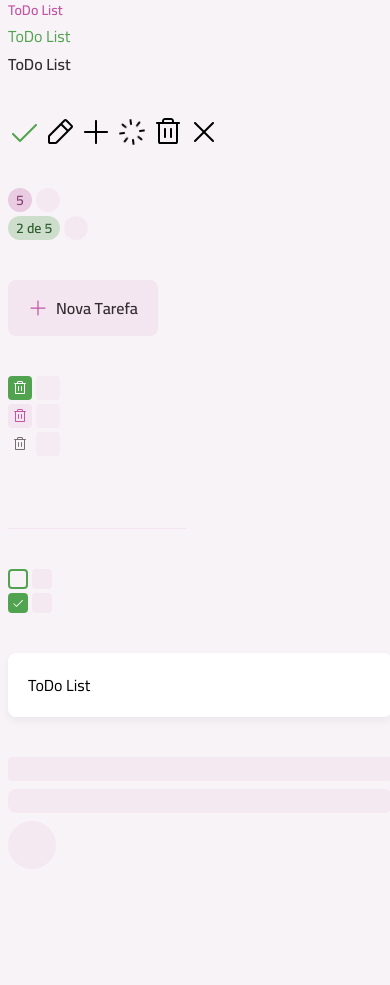
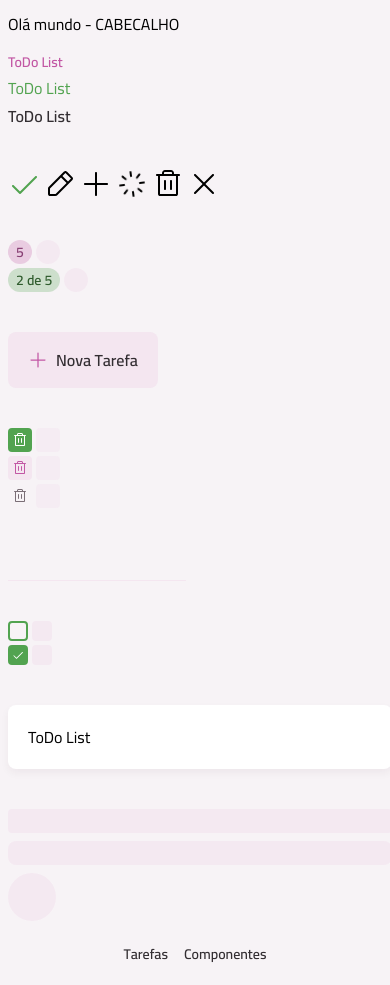
Before and after one commit to BrunoBecoski/reactjs-todo, a React (Vite) app: page /componentes in a window 390 px wide. Before the commit the page ends 869 px from the top, so only its background shows below. Built offline with nearby package versions, Linux system fonts and the light colour scheme.

Commit message:
Cria o roteamento da Página de Componentes

```diff
--- a/package.json
+++ b/package.json
@@ -14,6 +14,7 @@
     "class-variance-authority": "^0.7.1",
     "react": "^19.2.8",
     "react-dom": "^19.2.8",
+    "react-router": "^8.5.0",
     "tailwindcss": "^4.3.3"
   },
   "devDependencies": {
--- a/src/App.tsx
+++ b/src/App.tsx
@@ -1,101 +1,18 @@
-import Icon from "./components/icon";
-import Text from "./components/text";
-import Badge from "./components/badge";
-import Button from "./components/button";
-import ButtonIcon from "./components/button-icon";
-import InputText from "./components/input-text";
-import InputCheckbox from "./components/input-checkbox";
-import Card from "./components/card";
-import Container from "./components/container";
+import { BrowserRouter, Route, Routes } from "react-router";
 
-import CheckIcon from "./assets/icons/check.svg?react";
-import PencilIcon from "./assets/icons/pencil.svg?react";
-import PlusIcon from "./assets/icons/plus.svg?react";
-import SpinnerIcon from "./assets/icons/spinner.svg?react";
-import TrashIcon from "./assets/icons/trash.svg?react";
-import XIcon from "./assets/icons/x.svg?react";
-import Skeleton from "./components/skeleton";
+import LayoutMain from "./pages/layout-main";
+import PageHome from "./pages/page-home";
+import PageComponents from "./pages/page-components";
 
 export default function App() {
   return (
-    <Container>
-      <div className="grid gap-10">
-        <div className="flex flex-col gap-1">
-          <Text variant="body-sm-bold" className="text-pink-base">
-            ToDo List
-          </Text>
-          <Text className="text-green-base">ToDo List</Text>
-          <Text variant="body-md-bold">ToDo List</Text>
-        </div>
-
-        <div className="flex gap-1">
-          <Icon svg={CheckIcon} className="fill-green-base" />
-          <Icon svg={PencilIcon} />
-          <Icon svg={PlusIcon} />
-          <Icon svg={SpinnerIcon} animate />
-          <Icon svg={TrashIcon} />
-          <Icon svg={XIcon} />
-        </div>
-
-        <div className="flex flex-col gap-1">
-          <div className="flex gap-1">
-            <Badge variant="secondary">5</Badge>
-            <Badge variant="secondary" loading>
-              5
-            </Badge>
-          </div>
-          <div className="flex gap-1">
-            <Badge variant="primary">2 de 5</Badge>
-            <Badge variant="primary" loading>
-              2 de 5
-            </Badge>
-          </div>
-        </div>
-
-        <div>
-          <Button icon={PlusIcon}>Nova Tarefa</Button>
-        </div>
-
-        <div className="flex flex-col gap-1">
-          <div className="flex gap-1">
-            <ButtonIcon icon={TrashIcon} />
-            <ButtonIcon icon={TrashIcon} loading />
-          </div>
-          <div className="flex gap-1">
-            <ButtonIcon icon={TrashIcon} variant="secondary" />
-            <ButtonIcon icon={TrashIcon} variant="secondary" loading />
-          </div>
-          <div className="flex gap-1">
-            <ButtonIcon icon={TrashIcon} variant="tertiary" />
-            <ButtonIcon icon={TrashIcon} variant="tertiary" loading />
-          </div>
-        </div>
-
-        <div>
-          <InputText />
-        </div>
-
-        <div className="flex flex-col gap-1">
-          <div className="flex gap-1">
-            <InputCheckbox />
-            <InputCheckbox loading />
-          </div>
-          <div className="flex gap-1">
-            <InputCheckbox checked />
-            <InputCheckbox checked loading />
-          </div>
-        </div>
-
-        <div>
-          <Card size="md">ToDo List</Card>
-        </div>
-
-        <div className="space-y-2">
-          <Skeleton className="h-6" rounded="sm" />
-          <Skeleton className="w-96 h-6" />
-          <Skeleton className="size-12" rounded="full" />
-        </div>
-      </div>
-    </Container>
+    <BrowserRouter>
+      <Routes>
+        <Route element={<LayoutMain />}>
+          <Route index element={<PageHome />} />
+          <Route path="/componentes" element={<PageComponents />} />
+        </Route>
+      </Routes>
+    </BrowserRouter>
   );
 }
--- /dev/null
+++ b/src/pages/layout-main.tsx
@@ -0,0 +1,33 @@
+import { NavLink, Outlet } from "react-router";
+
+import Container from "../components/container";
+import Text from "../components/text";
+
+export default function LayoutMain() {
+  return (
+    <>
+      <Container as="header" className="mt-3 md:mt-20">
+        Olá mundo - CABECALHO
+      </Container>
+      <main className="mt-4 md:mt-8">
+        <Outlet />
+      </main>
+
+      <footer className="my-5 md:my-10">
+        <nav className="flex items-center justify-center gap-4">
+          <NavLink to="/">
+            <Text variant="body-sm-bold" className="text-gray-300">
+              Tarefas
+            </Text>
+          </NavLink>
+
+          <NavLink to="/componentes">
+            <Text variant="body-sm-bold" className="text-gray-300">
+              Componentes
+            </Text>
+          </NavLink>
+        </nav>
+      </footer>
+    </>
+  );
+}
--- /dev/null
+++ b/src/pages/page-components.tsx
@@ -0,0 +1,101 @@
+import Icon from "../components/icon";
+import Text from "../components/text";
+import Badge from "../components/badge";
+import Button from "../components/button";
+import ButtonIcon from "../components/button-icon";
+import InputText from "../components/input-text";
+import InputCheckbox from "../components/input-checkbox";
+import Card from "../components/card";
+import Container from "../components/container";
+import Skeleton from "../components/skeleton";
+
+import CheckIcon from "../assets/icons/check.svg?react";
+import PencilIcon from "../assets/icons/pencil.svg?react";
+import PlusIcon from "../assets/icons/plus.svg?react";
+import SpinnerIcon from "../assets/icons/spinner.svg?react";
+import TrashIcon from "../assets/icons/trash.svg?react";
+import XIcon from "../assets/icons/x.svg?react";
+
+export default function PageComponents() {
+  return (
+    <Container>
+      <div className="grid gap-10">
+        <div className="flex flex-col gap-1">
+          <Text variant="body-sm-bold" className="text-pink-base">
+            ToDo List
+          </Text>
+          <Text className="text-green-base">ToDo List</Text>
+          <Text variant="body-md-bold">ToDo List</Text>
+        </div>
+
+        <div className="flex gap-1">
+          <Icon svg={CheckIcon} className="fill-green-base" />
+          <Icon svg={PencilIcon} />
+          <Icon svg={PlusIcon} />
+          <Icon svg={SpinnerIcon} animate />
+          <Icon svg={TrashIcon} />
+          <Icon svg={XIcon} />
+        </div>
+
+        <div className="flex flex-col gap-1">
+          <div className="flex gap-1">
+            <Badge variant="secondary">5</Badge>
+            <Badge variant="secondary" loading>
+              5
+            </Badge>
+          </div>
+          <div className="flex gap-1">
+            <Badge variant="primary">2 de 5</Badge>
+            <Badge variant="primary" loading>
+              2 de 5
+            </Badge>
+          </div>
+        </div>
+
+        <div>
+          <Button icon={PlusIcon}>Nova Tarefa</Button>
+        </div>
+
+        <div className="flex flex-col gap-1">
+          <div className="flex gap-1">
+            <ButtonIcon icon={TrashIcon} />
+            <ButtonIcon icon={TrashIcon} loading />
+          </div>
+          <div className="flex gap-1">
+            <ButtonIcon icon={TrashIcon} variant="secondary" />
+            <ButtonIcon icon={TrashIcon} variant="secondary" loading />
+          </div>
+          <div className="flex gap-1">
+            <ButtonIcon icon={TrashIcon} variant="tertiary" />
+            <ButtonIcon icon={TrashIcon} variant="tertiary" loading />
+          </div>
+        </div>
+
+        <div>
+          <InputText />
+        </div>
+
+        <div className="flex flex-col gap-1">
+          <div className="flex gap-1">
+            <InputCheckbox />
+            <InputCheckbox loading />
+          </div>
+          <div className="flex gap-1">
+            <InputCheckbox checked />
+            <InputCheckbox checked loading />
+          </div>
+        </div>
+
+        <div>
+          <Card size="md">ToDo List</Card>
+        </div>
+
+        <div className="space-y-2">
+          <Skeleton className="h-6" rounded="sm" />
+          <Skeleton className="w-96 h-6" />
+          <Skeleton className="size-12" rounded="full" />
+        </div>
+      </div>
+    </Container>
+  );
+}
--- /dev/null
+++ b/src/pages/page-home.tsx
@@ -0,0 +1,5 @@
+import Container from "../components/container";
+
+export default function PageHome() {
+  return <Container>ToDo List</Container>;
+}
```
Also changed, not shown: 1 other file (tests, documents, lock files or other folders).
